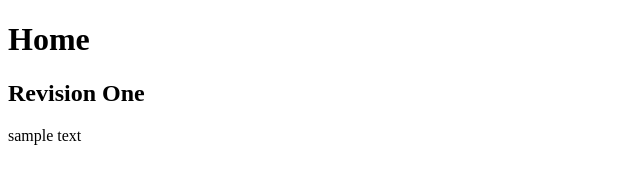
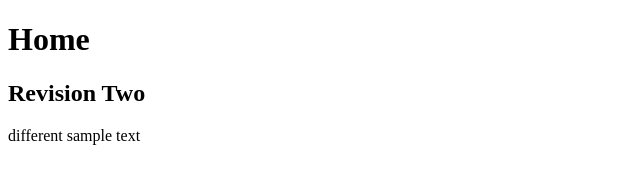
Before and after one commit to ETSmith24/CS380, a plain HTML site: page Exercises/Exercise 1/index.html in a window 1280 px wide. Shown: the full height of the page, 0-640 px from the left. Drawn offline with Linux system fonts and the light colour scheme.

Commit message:
revision two

```diff
--- a/Exercises/Exercise 1/index.html
+++ b/Exercises/Exercise 1/index.html
@@ -7,8 +7,8 @@
 
    <body>
 	  <h1>Home</h1>
-      <h2>Revision One</h2>
-	  <p>sample text</p>
+      <h2>Revision Two</h2>
+	  <p>different sample text</p>
    </body>
 
 </html>
```
